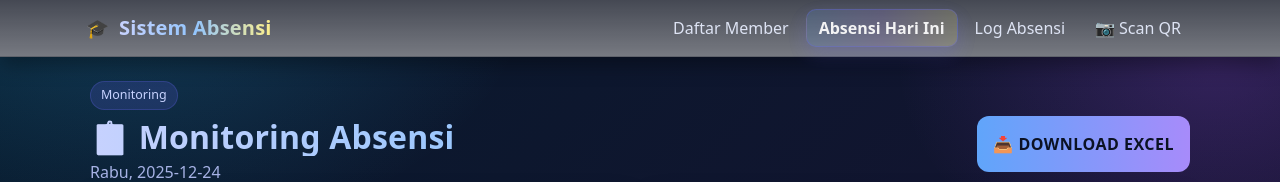
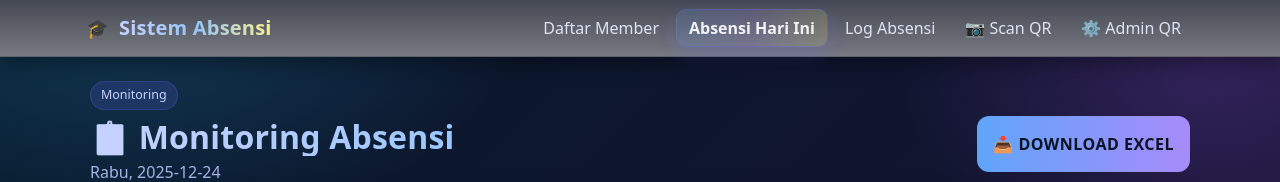
Before and after one commit to Dofly2003/Kehadiran-PK-IMM-Averroes-FT-UMS, a React (Create React App) app: page / in a window 1280 px wide. Shown: the top 182 px of the page. Built offline with nearby package versions, Linux system fonts and the light colour scheme; no server answers; the database is empty.

Commit message:
update fitur absensi qr

```diff
--- a/src/component/nav.js
+++ b/src/component/nav.js
@@ -69,7 +69,7 @@ const Navbar = () => {
               </NavLink>
             </li>
             {/* ✅ Menu Admin QR - Untuk admin generate QR */}
-            {/* <li className="nav-item">
+            <li className="nav-item">
               <NavLink
                 to="/barcode"
                 className={({ isActive }) =>
@@ -79,7 +79,7 @@ const Navbar = () => {
                 <span className="me-1">⚙️</span>
                 Admin QR
               </NavLink>
-            </li> */}
+            </li>
           </ul>
         </div>
       </div>
```
